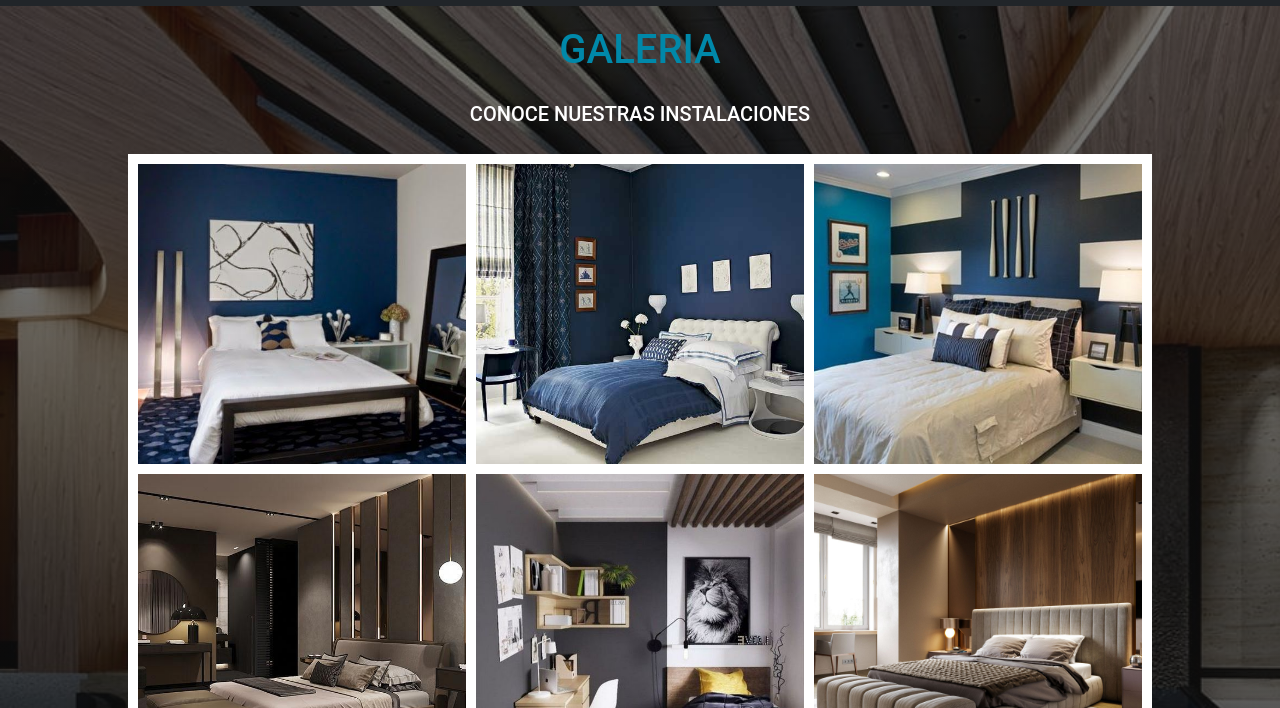
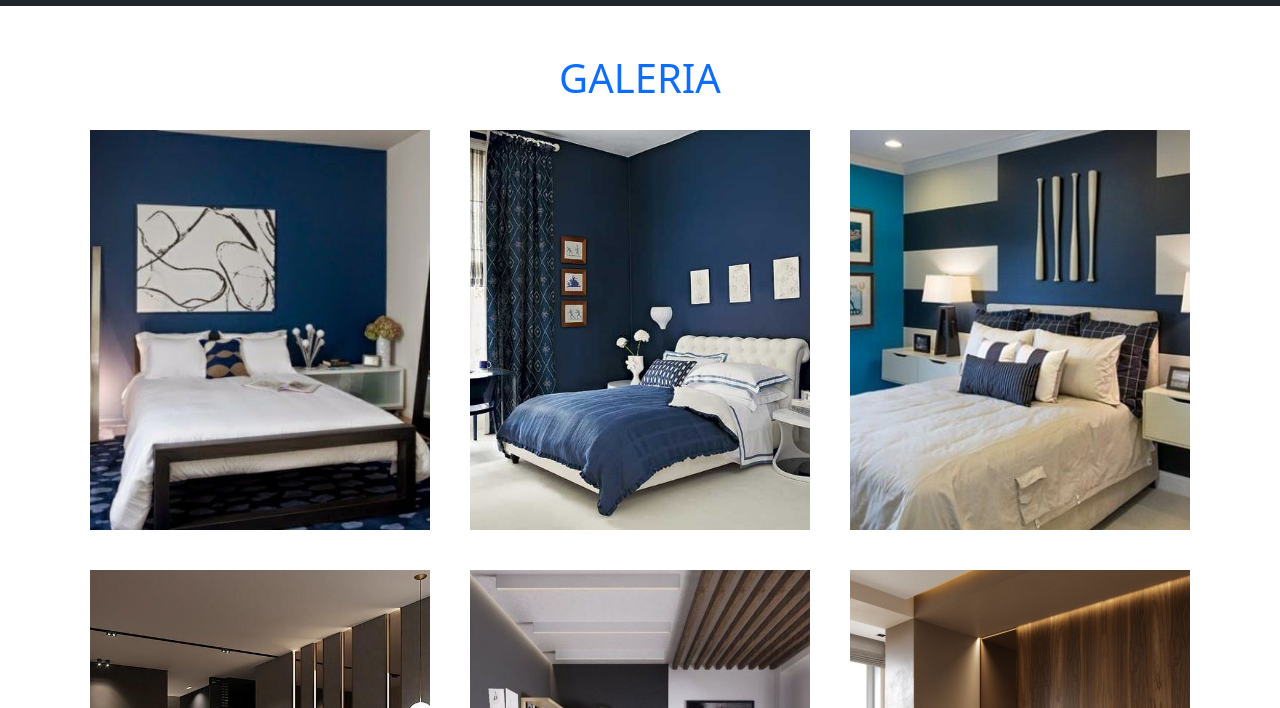
Before and after one commit to freddymdq/Residencia1992-NOALTA, a plain HTML site: page paginas/galeria.html in a window 1280 px wide. Shown: the part 92-800 px from the top of the page. Drawn offline with nearby package versions, Linux system fonts and the light colour scheme.

Commit message:
borramos mq, para que funcione responsive bootstrap

```diff
--- a/paginas/galeria.html
+++ b/paginas/galeria.html
@@ -17,6 +17,7 @@
 
 <body class="galery">
     <section class="grid">
+      <!--HEADER-->
         <header>
             <nav class="navbar navbar-expand-lg bg-dark p-1 ">
                 <div class="container-fluid">
@@ -36,11 +37,50 @@
                 </div>
               </nav>
         </header>
+    <!--FIN HEADER-->
+    <!--MAIN-->
+        <section id="galeria" class="container">
+            <div class="text-center pt-5 text-primary">
+              <h1>GALERIA</h1>
+            </div>
+            <div class="row">
+              <div class="col-lg-4"><img src="../multimedia/imagenes/1.jpg" alt="habitaciones">
+              </div>
+              <div class="col-lg-4"><img src="../multimedia/imagenes/2.jpg" alt="habitaciones">
 
-        <main class="galeria">
+              </div>
+              <div class="col-lg-4"><img src="../multimedia/imagenes/3.jpg" alt="habitaciones">
+              </div>
+              <div class="col-lg-4"><img src="../multimedia/imagenes/4.jpg" alt="habitaciones">
+              </div>
+              <div class="col-lg-4"><img src="../multimedia/imagenes/5.jpg" alt="habitaciones">
+              </div>
+              <div class="col-lg-4"><img src="../multimedia/imagenes/6.jpg" alt="habitaciones">
+              </div>
+              <div class="col-lg-4"><img src="../multimedia/imagenes/7.jpg" alt="habitaciones">
+              </div>
+              <div class="col-lg-4"><img src="../multimedia/imagenes/8.jpg" alt="habitaciones">
+              </div>
+              <div class="col-lg-4"><img src="../multimedia/imagenes/9.jpg" alt="habitaciones">
+              </div>
+              <div class="col-lg-4"><img src="../multimedia/imagenes/10.jpg" alt="habitaciones">
+              </div>
+              <div class="col-lg-4"><img src="../multimedia/imagenes/11.jpg" alt="habitaciones">
+              </div>
+              <div class="col-lg-4"><img src="../multimedia/imagenes/12.jpg" alt="habitaciones">
+              </div>
+            </div>
+
+        </section>
+
+
+
+
+
+        <!-- <main class="galeria">
             <h1>GALERIA</h1>
             <h3>CONOCE NUESTRAS INSTALACIONES</h3>
-            <!--Cada imagen de los cuartos abre en una nueva pagína donde se detalla la información de dicha foto (CAMBIAR TARGET POR HTML)-->
+            Cada imagen de los cuartos abre en una nueva pagína donde se detalla la información de dicha foto (CAMBIAR TARGET POR HTML)
              <div class="galeria__contenedor">
                 <div class="galeria__contenedor__item"><a href="../multimedia/imagenes/1.jpg" target="_blank" ><img src="../multimedia/imagenes/1.jpg" alt="habitacion residencia"></a></div>
                 <div class="galeria__contenedor__item"><a href="../multimedia/imagenes/2.jpg" target="_blank" ><img src="../multimedia/imagenes/2.jpg" alt="habitacion residencia"></a></div>
@@ -52,7 +92,7 @@
                 <div class="galeria__contenedor__item"><a href="../multimedia/imagenes/8.jpg" target="_blank" ><img src="../multimedia/imagenes/8.jpg" alt="habitacion residencia"></a></div>
                 <div class="galeria__contenedor__item"><a href="../multimedia/imagenes/9.jpg" target="_blank" ><img src="../multimedia/imagenes/9.jpg" alt="habitacion residencia"></a></div>
              </div>
-        </main>
+        </main>-->
 
         <footer class="footer  bg-dark w-100 d-flex aligh-items justtify-content-center flex-wrap">
             <div id="iconos">
@@ -61,9 +101,6 @@
                 <a href="https://www.instagram.com" target="_blank"><i class="bi bi-instagram text-light link-danger"></i></a>
             </div>
         </footer>
-
-        <script src="https://cdn.jsdelivr.net/npm/@popperjs/core@2.11.5/dist/umd/popper.min.js" integrity="sha384-Xe+8cL9oJa6tN/veChSP7q+mnSPaj5Bcu9mPX5F5xIGE0DVittaqT5lorf0EI7Vk" crossorigin="anonymous"></script>
-    <script src="https://cdn.jsdelivr.net/npm/bootstrap@5.2.0-beta1/dist/js/bootstrap.min.js" integrity="sha384-kjU+l4N0Yf4ZOJErLsIcvOU2qSb74wXpOhqTvwVx3OElZRweTnQ6d31fXEoRD1Jy" crossorigin="anonymous"></script>
     </section>
 </body>
 </html>
--- a/style.css
+++ b/style.css
@@ -9,7 +9,6 @@
         background-color: #17202A;
     }
 }
-@media screen and (min-width: 480px){
 
 /*GRID*/
 .grid{
@@ -99,46 +98,18 @@
 
 
  /*GALERIA HTML*/
-.galeria{
-    background-image: linear-gradient(rgba(16, 16, 16, 0.562),rgba(16, 16, 16, 0.774)), url(./multimedia/imagenes/Vestibulo-2.jpg);
-    background-size: cover;
-    max-width: 100%;
+#galeria .col-lg-4{
+    margin: 0 !important;
+    padding: 20px;
 }
-    .galeria h3{
-        color: #ffffff;
-        text-align: center;
-        font-family: 'roboto',sans-serif;
-        font-size: 20px;
-        padding: 20px;
-    }
-        .galeria h1{
-            text-align: center;
-            color: rgb(0, 136,169,1);
-            font-family: 'roboto', sans-serif;
-            font-size: 40px;
-            margin-top: 20px;
+        #galeria img{
+         width: 100%;
+         height: 400px;
+         object-fit: cover;
         }
-            .galeria__contenedor__item img{
-                width: 100%;
-                height: 100%;
-                object-fit: cover;
+            #galeria img:hover{
+                border: 4px solid #ffffff;
             }
-                .galeria .galeria__contenedor{
-                    background-color: #ffffff;
-                    border: 10px solid #ffffff;
-                    width: 80%;
-                    margin: 0 auto;
-                    margin-bottom: 40px;
-                    display: grid;
-                    grid-gap: 10px 10px;
-                    grid-template-columns: 1fr 1fr 1fr ;
-                    grid-auto-rows: 1fr;
-
-                }
-                    .galeria__contenedor__item{
-                        height: 300px;
-
-                    }
                     /*FIN HTML GALERIA*/
 
 /*HTML SERVICIOS*/
@@ -295,7 +266,7 @@
 
 /*MEDIAS PARA CELULAR*/
 
-@media screen and (max-width: 480px){
+
 
     /*GRID*/
     .grid{
@@ -441,6 +412,8 @@
 
 
      /*GALERIA HTML*/
+
+
     .galeria{
         background-color: #131516;
     }
@@ -630,5 +603,5 @@
                     font-size: 20px;
 
                 }
-    }
+
     /*FIN CONTACTO*/
```
